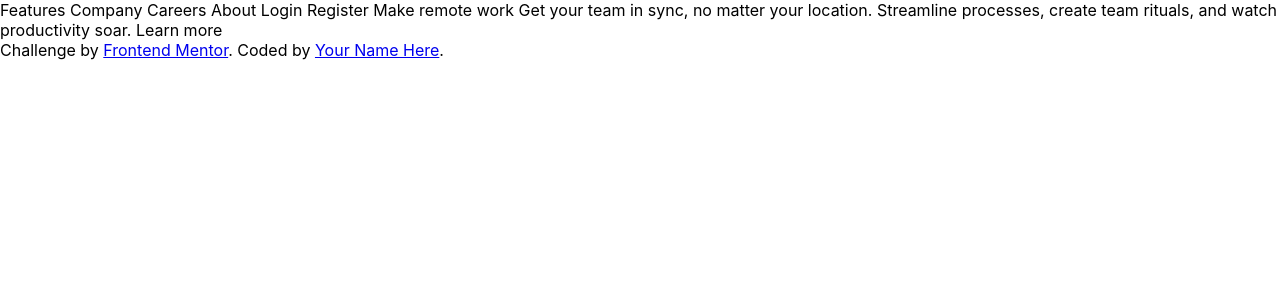
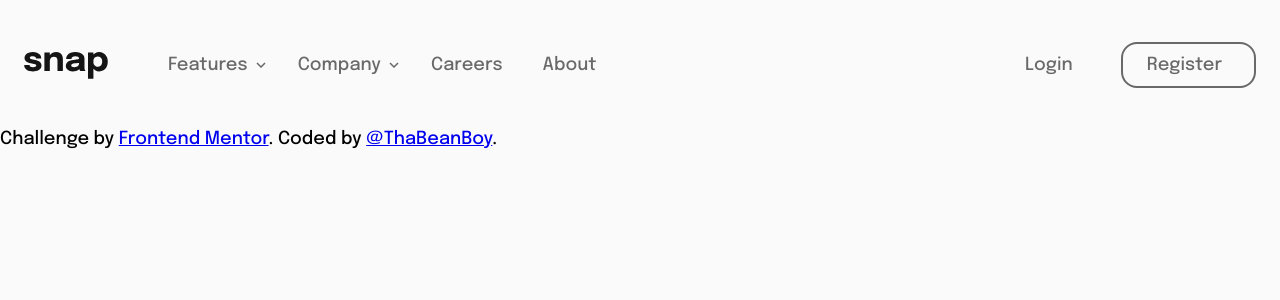
Before and after one commit to ThaBeanBoy/Intro-Section-With-Dropdown-Navigation, a React (Create React App) app: page / in a window 1280 px wide. Shown: the top 300 px of the page. Built offline with nearby package versions, Linux system fonts and the light colour scheme.

Commit message:
Just made the Header, but trying to fix the hover of the nav elements that can open up, it's a lil tricky you know

```diff
--- a/src/App.js
+++ /dev/null
@@ -1,20 +0,0 @@
-import './App.scss';
-
-function App() {
-  return (
-    <>
-      Features Company Careers About Login Register Make remote work Get your
-      team in sync, no matter your location. Streamline processes, create team
-      rituals, and watch productivity soar. Learn more
-      <div class='attribution'>
-        Challenge by{' '}
-        <a href='https://www.frontendmentor.io?ref=challenge' target='_blank'>
-          Frontend Mentor
-        </a>
-        . Coded by <a href='#'>Your Name Here</a>.
-      </div>
-    </>
-  );
-}
-
-export default App;
--- /dev/null
+++ b/src/App.jsx
@@ -0,0 +1,31 @@
+import './App.scss';
+import Header from './Header/Header';
+
+function App() {
+  return (
+    <>
+      {/* Features Company Careers About Login Register Make remote work Get your
+      team in sync, no matter your location. Streamline processes, create team
+      rituals, and watch productivity soar. Learn more */}
+      <Header />
+
+      <div className='attribution'>
+        Challenge by{' '}
+        <a
+          href='https://www.frontendmentor.io?ref=challenge'
+          target='_blank'
+          rel='noreferrer'
+        >
+          Frontend Mentor
+        </a>
+        . Coded by{' '}
+        <a href='https://www.frontendmentor.io/profile/ThaBeanBoy'>
+          @ThaBeanBoy
+        </a>
+        .
+      </div>
+    </>
+  );
+}
+
+export default App;
--- a/src/App.scss
+++ b/src/App.scss
@@ -1,10 +1,12 @@
 .App {
   text-align: center;
-}
 
-.App-logo {
-  height: 40vmin;
-  pointer-events: none;
+  display: flex;
+  flex-direction: column;
+  align-items: center;
+
+  width: 100%;
+  min-height: 100vh;
 }
 
 @media (prefers-reduced-motion: no-preference) {
@@ -12,27 +14,3 @@
     animation: App-logo-spin infinite 20s linear;
   }
 }
-
-.App-header {
-  background-color: #282c34;
-  min-height: 100vh;
-  display: flex;
-  flex-direction: column;
-  align-items: center;
-  justify-content: center;
-  font-size: calc(10px + 2vmin);
-  color: white;
-}
-
-.App-link {
-  color: #61dafb;
-}
-
-@keyframes App-logo-spin {
-  from {
-    transform: rotate(0deg);
-  }
-  to {
-    transform: rotate(360deg);
-  }
-}
--- /dev/null
+++ b/src/Header/Header.jsx
@@ -0,0 +1,103 @@
+import { useState } from 'react';
+
+import './Header.scss';
+
+import logo from '../images/logo.svg';
+
+import arrowDown from '../images/icon-arrow-down.svg';
+
+import iconToDo from '../images/icon-todo.svg';
+import calendar from '../images/icon-calendar.svg';
+import reminders from '../images/icon-reminders.svg';
+import planning from '../images/icon-planning.svg';
+
+const NavElement = ({ name, subNavs }) => {
+  const [showSubNav, setShowSubNav] = useState(false);
+
+  const subNavsAvailable = subNavs !== undefined && subNavs.length >= 1;
+
+  return (
+    <span
+      className='nav-element'
+      onMouseEnter={() => setShowSubNav(true)}
+      onMouseLeave={() => setShowSubNav(false)}
+    >
+      <div className='top'>
+        <span className='nav-element-name'>{name}</span>
+        {subNavsAvailable ? <img src={arrowDown} alt='arrow down' /> : <></>}
+      </div>
+      {subNavsAvailable && showSubNav ? (
+        <ul
+          className='sub-navs'
+          onMouseEnter={() => setShowSubNav(true)}
+          onMouseLeave={() => setShowSubNav(false)}
+        >
+          {subNavs.map(({ name, imgPath, imgAlt }) => (
+            <li>
+              {imgPath !== undefined ? (
+                <img src={imgPath} alt={imgAlt} />
+              ) : (
+                <></>
+              )}
+              <span className='sub-nav-name'>{name}</span>
+            </li>
+          ))}
+        </ul>
+      ) : (
+        <></>
+      )}
+    </span>
+  );
+};
+
+const Header = () => {
+  const featuresSubNavs = [
+    {
+      name: 'To Do List',
+      imgPath: iconToDo,
+      imgAlt: 'todo icon',
+    },
+    {
+      name: 'Calendar',
+      imgPath: calendar,
+      imgAlt: 'calendar icon',
+    },
+    {
+      name: 'Reminders',
+      imgPath: reminders,
+      imgAlt: 'reminders icon',
+    },
+    {
+      name: 'Planning',
+      imgPath: planning,
+      imgAlt: 'planning icon',
+    },
+  ];
+
+  const companySubNavs = [
+    { name: 'History' },
+    { name: 'Our Team' },
+    { name: 'Blog' },
+  ];
+
+  return (
+    <header>
+      <div className='left'>
+        <img src={logo} alt='logo' />
+        <nav>
+          <NavElement name='Features' subNavs={featuresSubNavs} />
+          <NavElement name='Company' subNavs={companySubNavs} />
+          <NavElement name='Careers' />
+          <NavElement name='About' />
+        </nav>
+      </div>
+
+      <div className='user-entry'>
+        <NavElement name='Login' />
+        <NavElement name='Register' />
+      </div>
+    </header>
+  );
+};
+
+export default Header;
--- /dev/null
+++ b/src/Header/Header.scss
@@ -0,0 +1,96 @@
+@import '../global.scss';
+
+header {
+  margin: 0 auto;
+  width: 100%;
+  max-width: 1440px;
+  padding: 42px 24px;
+
+  display: flex;
+  align-items: center;
+  justify-content: space-between;
+
+  .nav-element {
+    cursor: pointer;
+
+    position: static;
+    color: $Col-Medium-Gray;
+
+    .top {
+      display: flex;
+      align-items: center;
+
+      .nav-element-name {
+        margin-right: 8px;
+      }
+
+      &:hover {
+        color: $Col-Almost-Black;
+        transition: $transition-time;
+      }
+    }
+
+    .dummy-padding {
+      height: 24px;
+    }
+
+    ul {
+      $ul-padding: 24px;
+      padding: 24px;
+      position: absolute;
+      list-style: none;
+      border-radius: 12px;
+      margin-top: 24px;
+
+      background-color: $Col-Almost-White;
+      box-shadow: 0 4px 32px $Col-Medium-Gray;
+
+      li {
+        transition: $transition-time;
+
+        &:not(&:last-child) {
+          padding-bottom: 14px;
+        }
+
+        img {
+          margin-right: 16px;
+        }
+
+        &:hover {
+          color: $Col-Almost-Black;
+        }
+      }
+    }
+  }
+
+  .left {
+    display: flex;
+    align-items: center;
+
+    nav {
+      display: flex;
+      margin-left: 60px;
+
+      .nav-element:not(.nav-element:last-child) {
+        margin-right: 32px;
+      }
+    }
+  }
+
+  .user-entry {
+    color: $Col-Medium-Gray;
+    display: flex;
+    align-items: center;
+
+    .nav-element:last-child {
+      margin-left: 40px;
+      border: solid 2px $Col-Medium-Gray;
+      padding: 12px 24px;
+      border-radius: 16px;
+
+      &:hover {
+        border-color: $Col-Almost-Black;
+      }
+    }
+  }
+}
--- /dev/null
+++ b/src/global.scss
@@ -0,0 +1,9 @@
+@import url('https://fonts.googleapis.com/css2?family=Epilogue:wght@500;700&display=swap');
+
+$Col-Almost-White: hsl(0, 0%, 98%);
+$Col-Medium-Gray: hsl(0, 0%, 41%);
+$Col-Almost-Black: hsl(0, 0%, 8%);
+
+$transition-time: 0.5s;
+
+$font: 'Epilogue', sans-serif;
--- a/src/index.scss
+++ b/src/index.scss
@@ -1,10 +1,22 @@
+@import './global.scss';
+
 body {
   margin: 0;
-  font-family: -apple-system, BlinkMacSystemFont, 'Segoe UI', 'Roboto', 'Oxygen',
-    'Ubuntu', 'Cantarell', 'Fira Sans', 'Droid Sans', 'Helvetica Neue',
-    sans-serif;
+  font-family: $font;
   -webkit-font-smoothing: antialiased;
   -moz-osx-font-smoothing: grayscale;
+  font-size: 18px;
+
+  width: 100vw;
+  min-height: 100vh;
+
+  background-color: $Col-Almost-White;
+
+  * {
+    margin: 0;
+    padding: 0;
+    box-sizing: border-box;
+  }
 }
 
 code {
```
